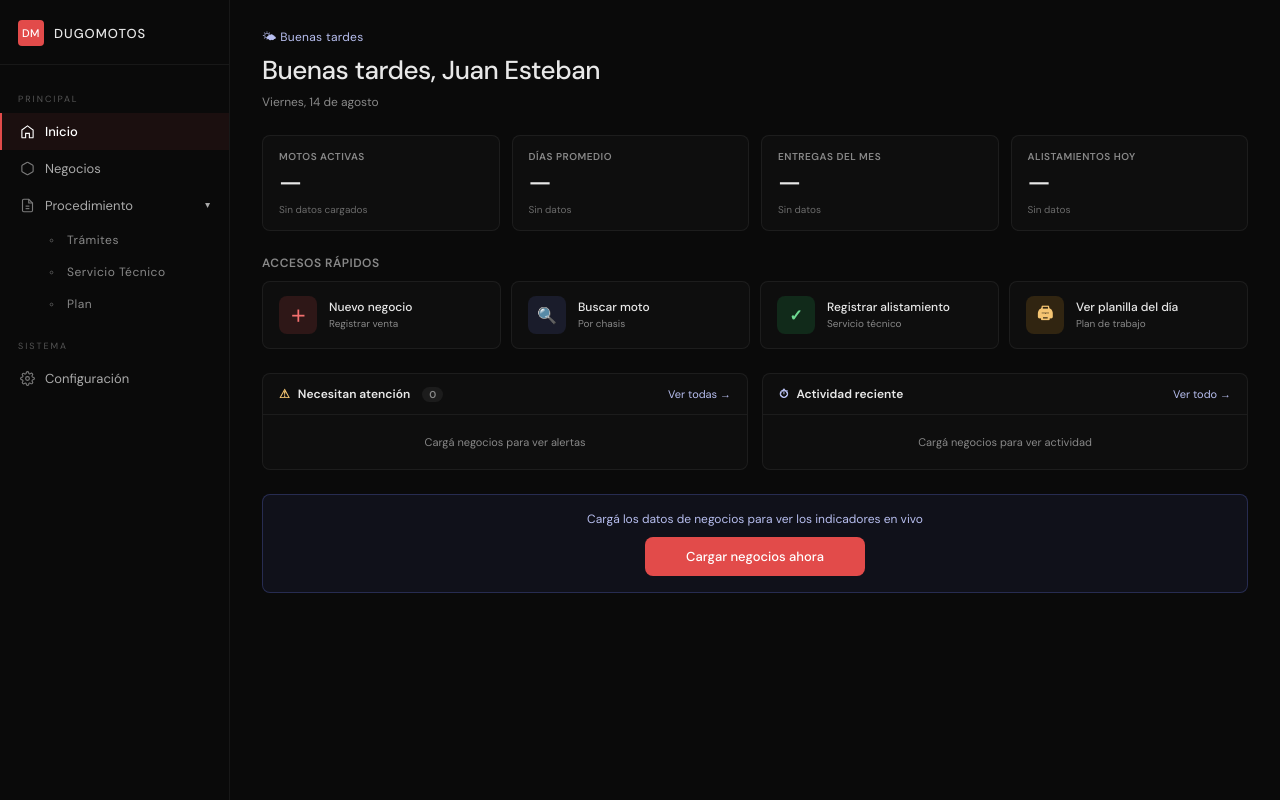
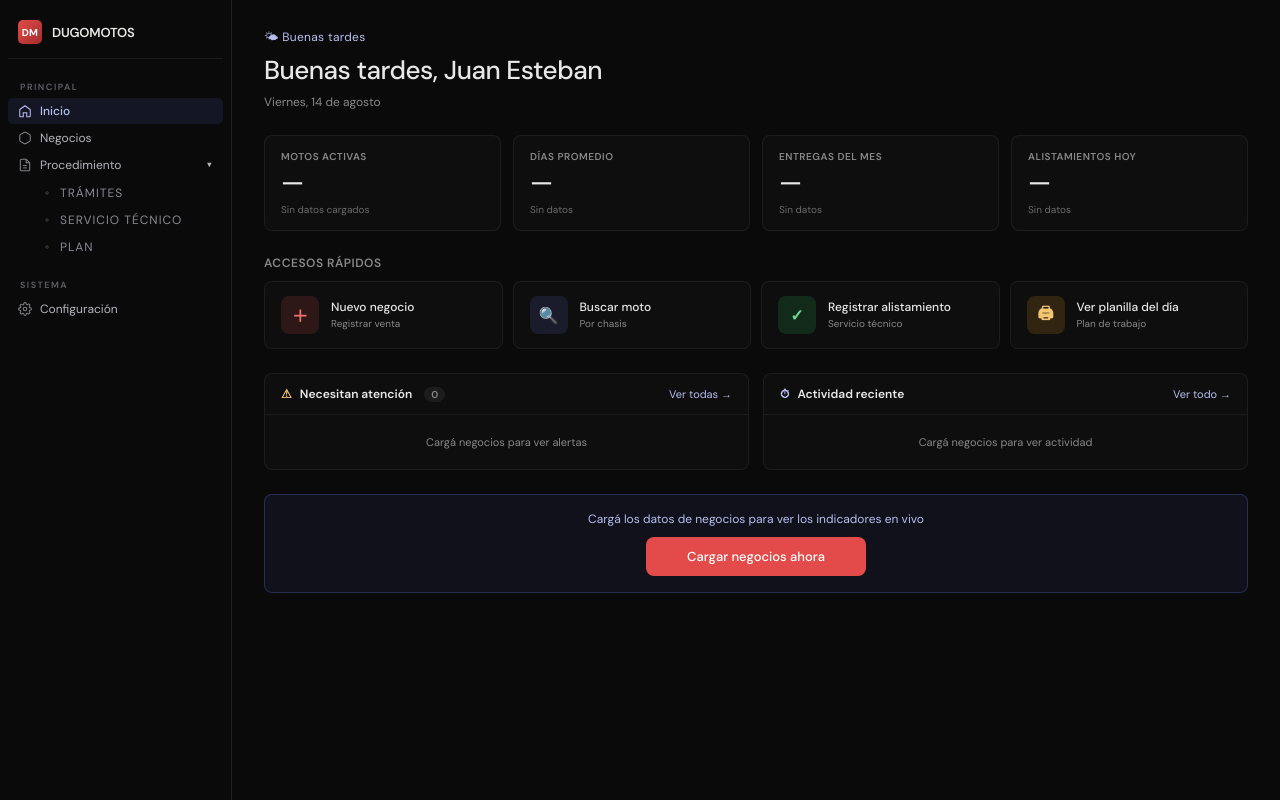
Before and after one commit to DugoMotos/Centro-de-Operaciones-v2, a plain HTML site: page index.html in a window 1280 px wide. Drawn offline with Linux system fonts and the light colour scheme.

Commit message:
layout.css

```diff
--- a/css/layout.css
+++ b/css/layout.css
@@ -1,9 +1,9 @@
 /* ============================================================
-   LAYOUT.CSS — Estructura de la página
+   LAYOUT.CSS — Estructura de la página · Estilo Linear
    ============================================================
-   App grid, sidebar, mobile bar, área principal, responsive.
-   Aquí va todo lo que define el LAYOUT de la página, no los
-   componentes internos.
+   App grid, sidebar minimalista, mobile bar, área principal.
+   Rediseño ago 2026: paleta más contenida, tipografía más
+   condensada, badges neutrales, resaltado sutil del activo.
    ============================================================ */
 
 /* App container */
@@ -14,7 +14,7 @@
   background:var(--bg);
   min-height:100dvh;
   display:grid;
-  grid-template-columns:230px 1fr;
+  grid-template-columns:232px 1fr;
   border:none;
 }
 
@@ -46,85 +46,93 @@
 }
 
 /* ============================================================
-   SIDEBAR
+   SIDEBAR · Estilo Linear
    ============================================================ */
 .side{
-  background:var(--bg);
-  border-right:0.5px solid var(--bd);
-  padding:20px 0;
+  background:#0a0a0b;
+  border-right:0.5px solid #202024;
+  padding:14px 8px;
   overflow-y:auto;
   min-height:100dvh;
+  display:flex;
+  flex-direction:column;
 }
 
 .side-brand{
   display:flex;
   align-items:center;
   gap:10px;
-  padding:0 18px 18px;
-  border-bottom:0.5px solid var(--bd);
-  margin-bottom:14px;
+  padding:6px 10px 14px;
+  border-bottom:0.5px solid #1c1c20;
+  margin-bottom:8px;
 }
 .side-logo{
-  width:26px;
-  height:26px;
-  background:var(--rd);
-  border-radius:4px;
+  width:24px;
+  height:24px;
+  background:linear-gradient(135deg,#E24B4A,#A32D2D);
+  border-radius:5px;
   display:flex;
   align-items:center;
   justify-content:center;
-  font-size:11px;
-  font-weight:500;
+  font-size:10px;
+  font-weight:700;
   color:white;
-  letter-spacing:0.5px;
+  letter-spacing:0.3px;
+  flex-shrink:0;
 }
 .side-name{
   font-size:13px;
-  font-weight:500;
-  letter-spacing:1px;
+  font-weight:600;
+  letter-spacing:-0.2px;
+  color:#eae9e5;
 }
 .side-sub{
-  font-size:10px;
-  color:#666;
-  letter-spacing:0.5px;
+  font-size:9px;
+  color:#5f5f66;
+  letter-spacing:1px;
   margin-left:auto;
+  text-transform:uppercase;
 }
 
 .side-group{
-  padding:14px 0 6px;
+  padding:6px 0 4px;
 }
 .side-group-title{
   font-size:9px;
-  color:var(--tl);
-  letter-spacing:2px;
-  padding:0 18px 8px;
+  color:#5f5f66;
+  letter-spacing:1.5px;
+  padding:8px 12px 4px;
   text-transform:uppercase;
+  font-weight:600;
 }
 
 .side-link{
   display:flex;
   align-items:center;
-  gap:10px;
-  padding:10px 18px;
-  font-size:13px;
-  color:#aaa;
+  gap:8px;
+  padding:5px 10px;
+  margin:1px 0;
+  font-size:12px;
+  color:#b4b4bb;
   cursor:pointer;
-  border-left:2px solid transparent;
-  transition:all 0.15s;
+  border-radius:5px;
+  transition:background 0.1s, color 0.1s;
   user-select:none;
 }
 .side-link:hover{
-  background:rgba(255,255,255,0.03);
-  color:#ddd;
+  background:rgba(255,255,255,0.04);
+  color:#eae9e5;
 }
 .side-link.on{
-  background:rgba(226,75,74,0.08);
-  color:white;
-  border-left-color:var(--rd);
+  background:rgba(94,106,210,0.12);
+  color:#B7BEEF;
   font-weight:500;
 }
 .side-link svg{
   flex-shrink:0;
   opacity:0.7;
+  width:14px;
+  height:14px;
 }
 .side-link.on svg{
   opacity:1;
@@ -132,23 +140,23 @@
 
 .side-chevron{
   margin-left:auto;
-  font-size:10px;
-  color:#666;
+  font-size:9px;
+  color:#5f5f66;
   transition:transform 0.2s;
 }
 .side-link.parent.expanded .side-chevron{
   transform:rotate(90deg);
-  color:#aaa;
+  color:#b4b4bb;
 }
 
 .side-badge{
   margin-left:auto;
-  font-size:10px;
-  background:var(--rd);
-  color:white;
-  padding:1px 8px;
-  border-radius:10px;
-  font-weight:500;
+  font-size:9px;
+  background:#26262b;
+  color:#999;
+  padding:1px 6px;
+  border-radius:8px;
+  font-weight:600;
   font-family:var(--fm);
 }
 .side-link.parent.expanded .side-badge{
@@ -156,7 +164,7 @@
   margin-right:8px;
 }
 
-/* Sub-navigation (sublinks under expandable parent) */
+/* Sub-navigation */
 .side-sub{
   max-height:0;
   overflow:hidden;
@@ -169,34 +177,36 @@
 .sublink{
   display:flex;
   align-items:center;
-  gap:10px;
-  padding:8px 18px 8px 44px;
+  gap:8px;
+  padding:5px 10px 5px 34px;
+  margin:1px 0;
   font-size:12px;
-  color:#888;
+  color:#8a8a92;
   cursor:pointer;
-  border-left:2px solid transparent;
-  transition:all 0.15s;
+  border-radius:5px;
+  transition:background 0.1s, color 0.1s;
   user-select:none;
 }
 .sublink:hover{
-  background:rgba(255,255,255,0.03);
-  color:#ccc;
+  background:rgba(255,255,255,0.04);
+  color:#eae9e5;
 }
 .sublink.on{
-  background:rgba(226,75,74,0.06);
-  color:var(--rdd);
-  border-left-color:#A32D2D;
+  background:rgba(94,106,210,0.10);
+  color:#B7BEEF;
   font-weight:500;
 }
 .sublink svg{
-  opacity:0.6;
+  opacity:0.5;
+  width:10px;
+  height:10px;
 }
 .sublink.on svg{
   opacity:1;
 }
 
 /* ============================================================
-   MOBILE BAR (visible solo en móvil)
+   MOBILE BAR
    ============================================================ */
 .mobile-bar{
   display:none;
@@ -280,19 +290,19 @@
     width:24px;
     height:24px;
     background:var(--rd);
-    border-radius:4px;
+    border-radius:5px;
     display:flex;
     align-items:center;
     justify-content:center;
     font-size:10px;
-    font-weight:500;
+    font-weight:700;
     color:white;
-    letter-spacing:0.5px;
+    letter-spacing:0.3px;
   }
   .mobile-title-name{
     font-size:13px;
-    font-weight:500;
-    letter-spacing:1px;
+    font-weight:600;
+    letter-spacing:-0.2px;
   }
   .main{
     padding:18px 16px;
```
